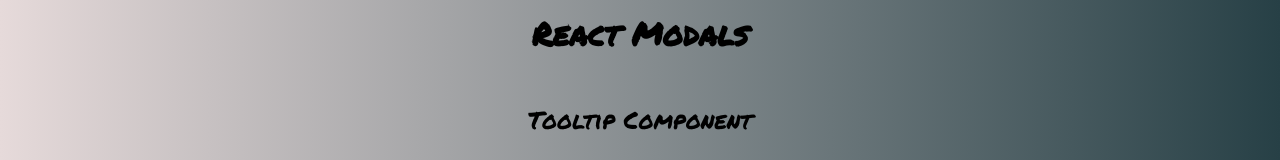
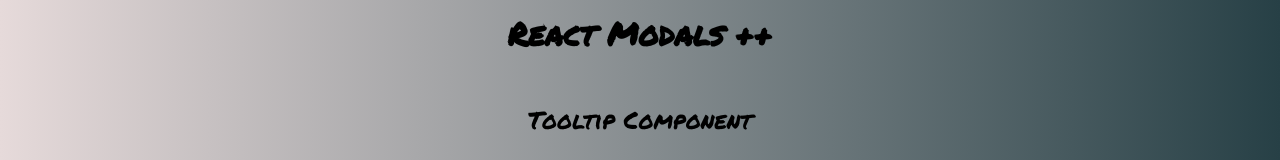
Before and after one commit to zenidreney/react-modals, a React (Vite) app: page / in a window 1280 px wide. Shown: the top 160 px of the page. Built offline with nearby package versions, Linux system fonts and the light colour scheme.

Commit message:
Minor change

```diff
--- a/src/App.tsx
+++ b/src/App.tsx
@@ -5,7 +5,7 @@ function App() {
 
   return (
     <div className="app-container">
-      <h1>React Modals</h1>
+      <h1>React Modals ++</h1>
 
       <section>
 <h2>Tooltip Component</h2>
```
